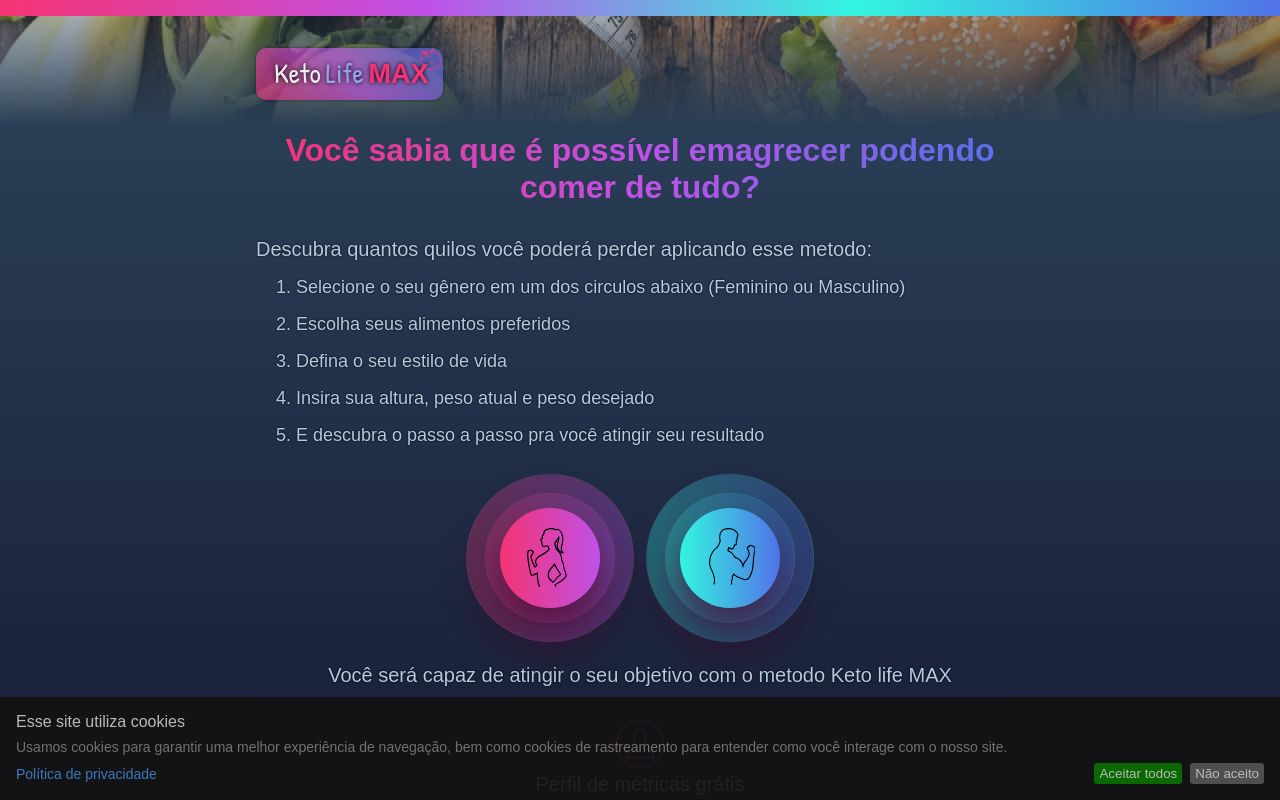
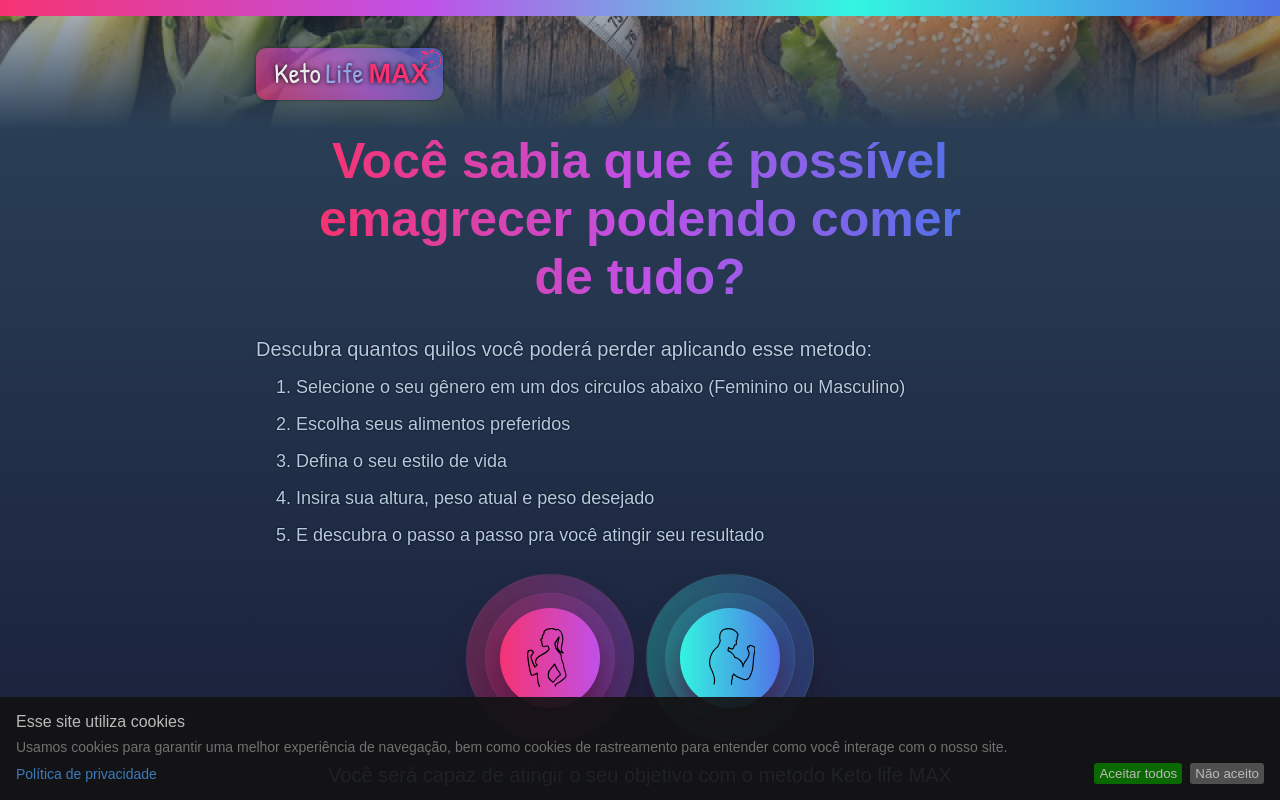
Before and after one commit to JeanVictorMachado/keto-life-max, a React (Create React App) app: page / in a window 1280 px wide. Shown: the top 800 px of the page. Built offline with nearby package versions, Linux system fonts and the light colour scheme.

Commit message:
fix: updated

```diff
--- a/src/pages/Home/styles.css
+++ b/src/pages/Home/styles.css
@@ -24,7 +24,9 @@
 }
 
 .home-content__title {
-  font-size: 32px;
+  max-width: 600px;
+  margin: auto;
+  font-size: 38px;
   font-weight: 600;
   text-align: center;
   color: #d2d2d2;
@@ -33,6 +35,19 @@
   background-clip: text;
   -webkit-background-clip: text;
   -webkit-text-fill-color: transparent;
+}
+
+@media (min-width: 550px) {
+  .home-content__title {
+    font-size: 40px;
+  }
+}
+
+@media (min-width: 600px) {
+  .home-content__title {
+    max-width: 650px;
+    font-size: 50px;
+  }
 }
 
 .home-content__call-method {
```
